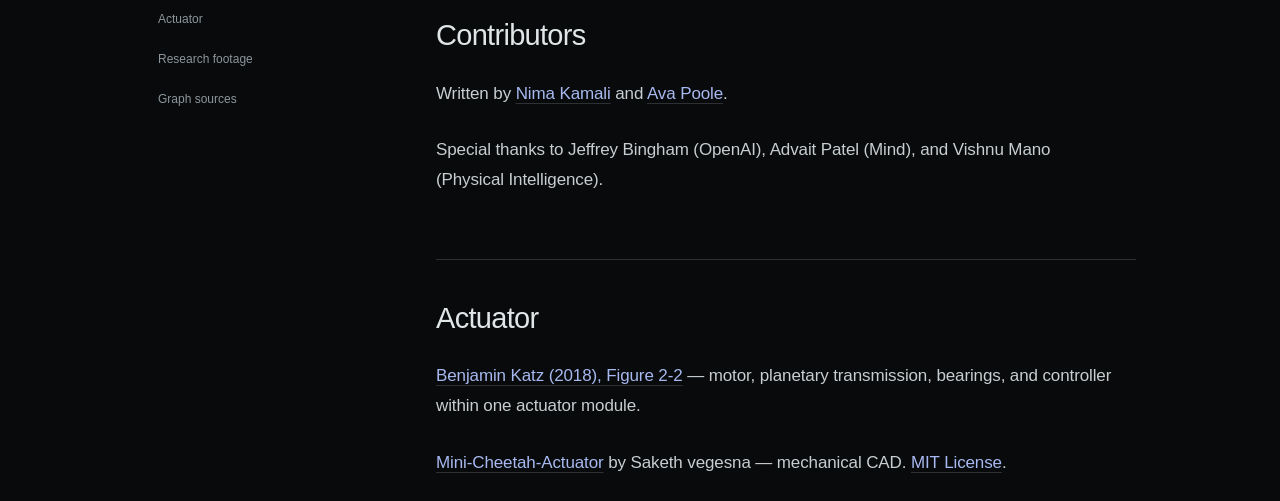
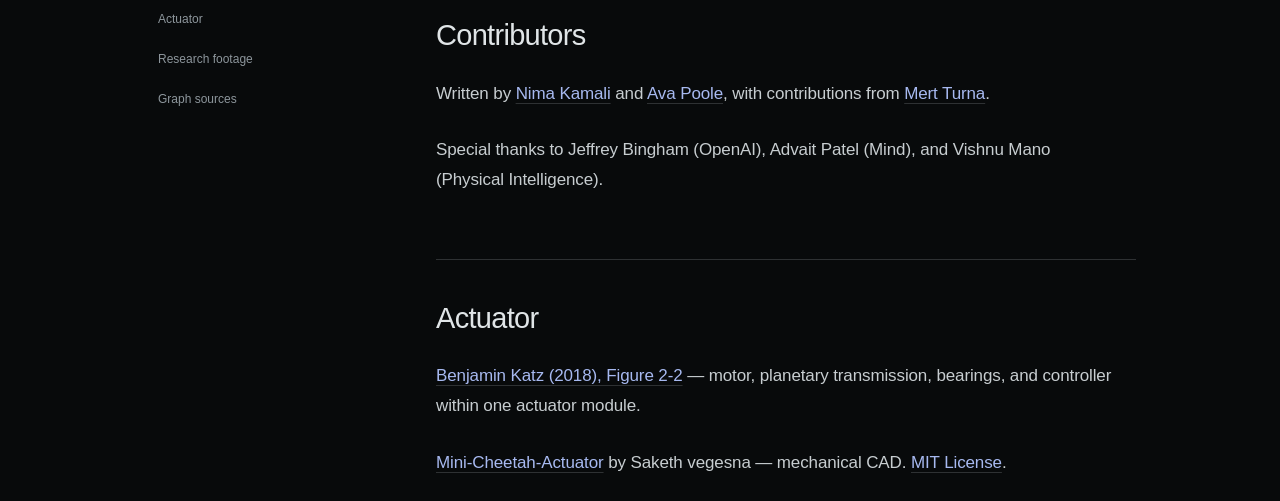
Before and after one commit to xyleus1/urstaat, a plain HTML site: page sources/index.html in a window 1280 px wide. Shown: the part 234-735 px from the top of the page. Drawn offline with Linux system fonts and the light colour scheme; a web font is replaced by a local one.

Commit message:
Credit Mert Turna on homepage and sources

```diff
--- a/sources/index.html
+++ b/sources/index.html
@@ -49,7 +49,7 @@
       <div class="essay-body">
         <section aria-labelledby="contributors">
           <h2 id="contributors">Contributors</h2>
-          <p>Written by <a href="https://www.linkedin.com/in/nima-kamali">Nima Kamali</a> and <a href="https://www.linkedin.com/in/avapoole">Ava Poole</a>.</p>
+          <p>Written by <a href="https://www.linkedin.com/in/nima-kamali">Nima Kamali</a> and <a href="https://www.linkedin.com/in/avapoole">Ava Poole</a>, with contributions from <a href="https://www.linkedin.com/in/mert-turna/">Mert Turna</a>.</p>
           <p>Special thanks to Jeffrey Bingham (OpenAI), Advait Patel (Mind), and Vishnu Mano (Physical Intelligence).</p>
         </section>
         <section aria-labelledby="actuator">
```
Also changed, not shown: index.html (+1 -0 lines).
